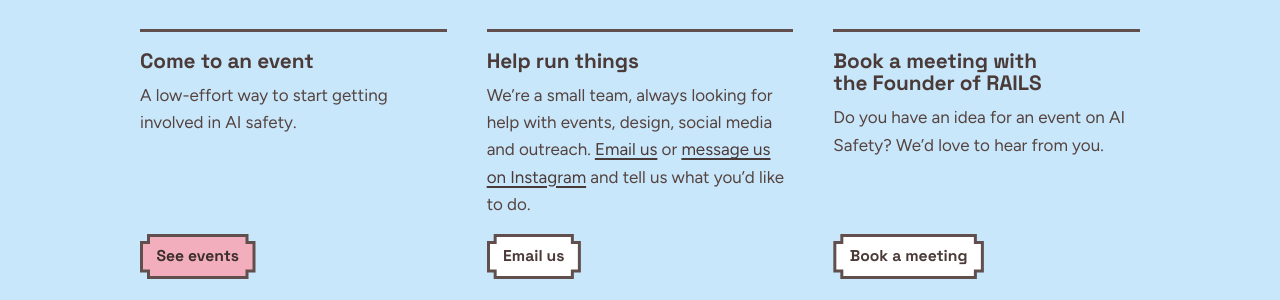
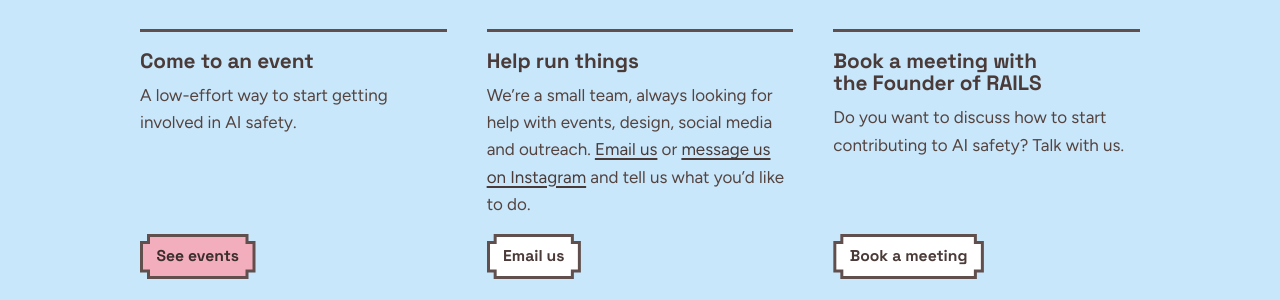
Before and after one commit to RAILS010/rails010-site, a Jekyll site: the page built from index.html, in a window 1280 px wide and 900 px high, scrolled down 2797 px. Shown: the part 153-453 px from the top of the window. Built offline with Jekyll 4.4.1, drawn with Linux system fonts in a browser that asks for light colours; some web fonts are replaced.

Commit message:
Update _data/content.yml (via Pages CMS)

```diff
--- a/_data/content.yml
+++ b/_data/content.yml
@@ -70,8 +70,8 @@
       button_link: mailto:hello@rails010.nl?subject=Helping%20out%20at%20RAILS
       button_colour: white
     - title: Book a meeting with the Founder of RAILS
-      text: Do you have an idea for an event on AI Safety? We'd love to hear from
-        you.
+      text: Do you want to discuss how to start contributing to AI safety? Talk with
+        us.
       button_label: Book a meeting
       button_link: https://calendly.com/anhthule6326/30min
       button_colour: white
```
